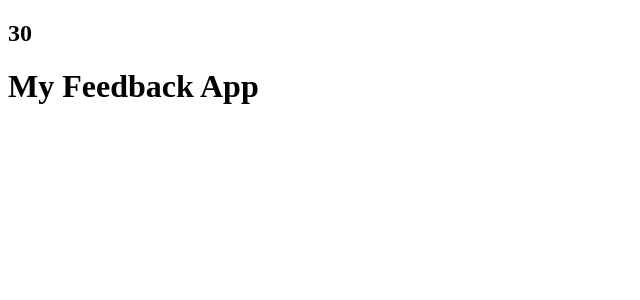
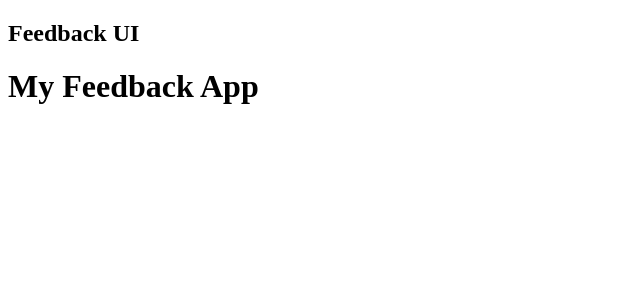
Before and after one commit to nish10/Feedback-App-React, a React (Create React App) app in the folder feedback-app/: page / in a window 1280 px wide. Shown: the top 300 px of the page, without its empty margins (0-640 px from the left). Built offline with nearby package versions, Linux system fonts and the light colour scheme.

Commit message:
porptypes defaultProps and downgraded react to 18 to make the deprecated work

```diff
--- a/feedback-app/package.json
+++ b/feedback-app/package.json
@@ -8,8 +8,8 @@
     "@testing-library/react": "^16.3.0",
     "@testing-library/user-event": "^13.5.0",
     "prop-types": "^15.8.1",
-    "react": "^19.1.1",
-    "react-dom": "^19.1.1",
+    "react": "^18.3.1",
+    "react-dom": "^18.3.1",
     "react-scripts": "5.0.1",
     "web-vitals": "^2.1.4"
   },
--- a/feedback-app/src/App.js
+++ b/feedback-app/src/App.js
@@ -4,7 +4,7 @@ import Header from './components/Header'
 function App() {
   return (
     <>
-      <Header text={30} />
+      <Header text='Feedback UI' />
       <div className='container'>
         <h1>My Feedback App</h1>
       </div>
@@ -13,11 +13,3 @@ function App() {
 }
 
 export default App
-
-// Alternative way with <JSX></JSX>
-
-// function App() {
-//   return React.createElement('div', {className: 'container'},
-//     React.createElement('h1', {}, 'My Feedback App')
-//   )
-// }
--- a/feedback-app/src/components/Header.jsx
+++ b/feedback-app/src/components/Header.jsx
@@ -1,18 +1,23 @@
 import React from 'react'
 import PropTypes from 'prop-types'
 
-function Header(props) {
+function Header({ text = 'Default Header' }) {
   return (
   <header>
     <div className="container">
-      <h2>{props.text}</h2>
+      <h2>{text}</h2>
     </div>
   </header>
   )
 }
 
+// Header.defaultProps = {
+//   text: 'Default Header'
+// }
+
 Header.propTypes = {
-  text: PropTypes.string
+  text: PropTypes.string.isRequired
 }
 
+
 export default Header
```
Also changed, not shown: 1 other file (tests, documents, lock files or other folders).
